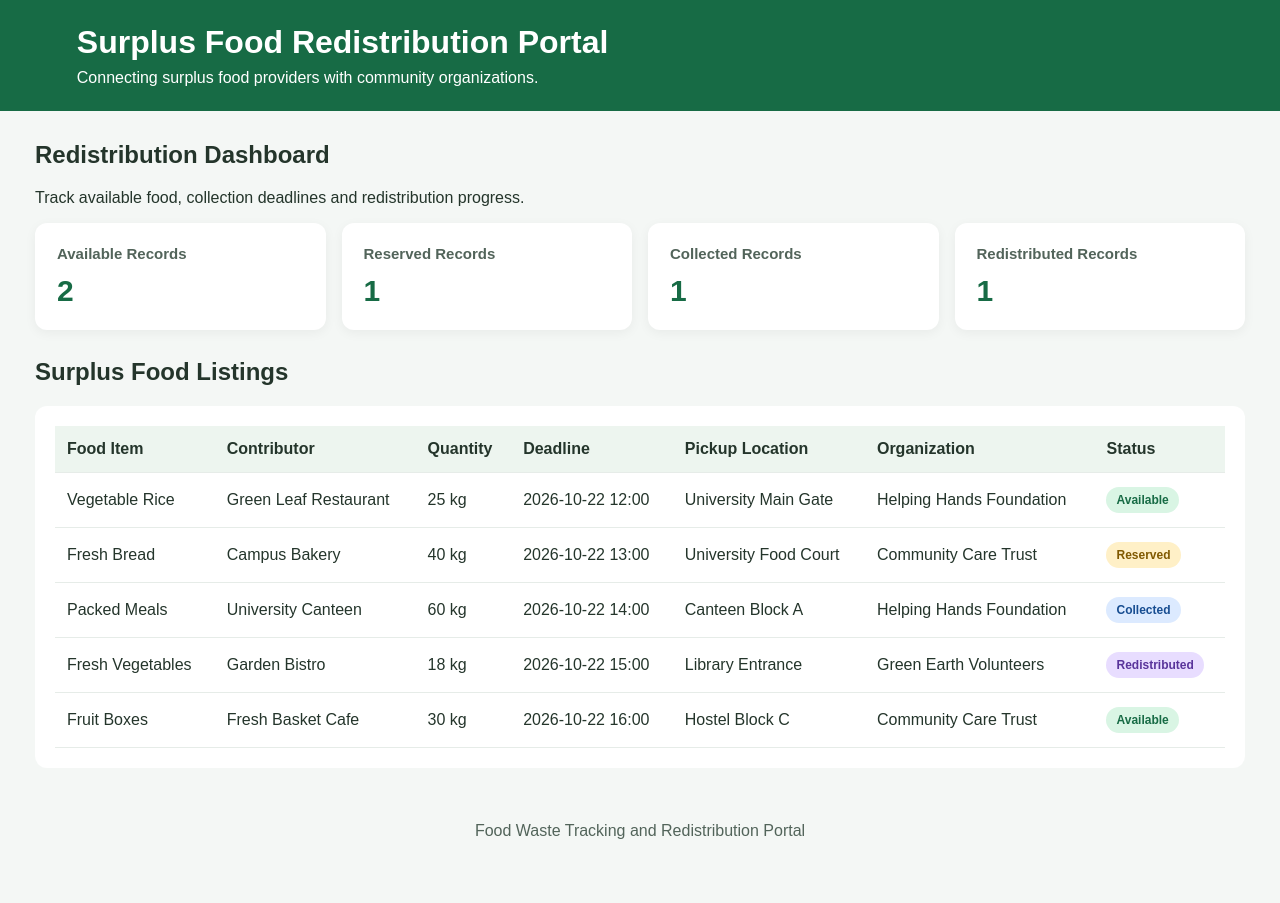
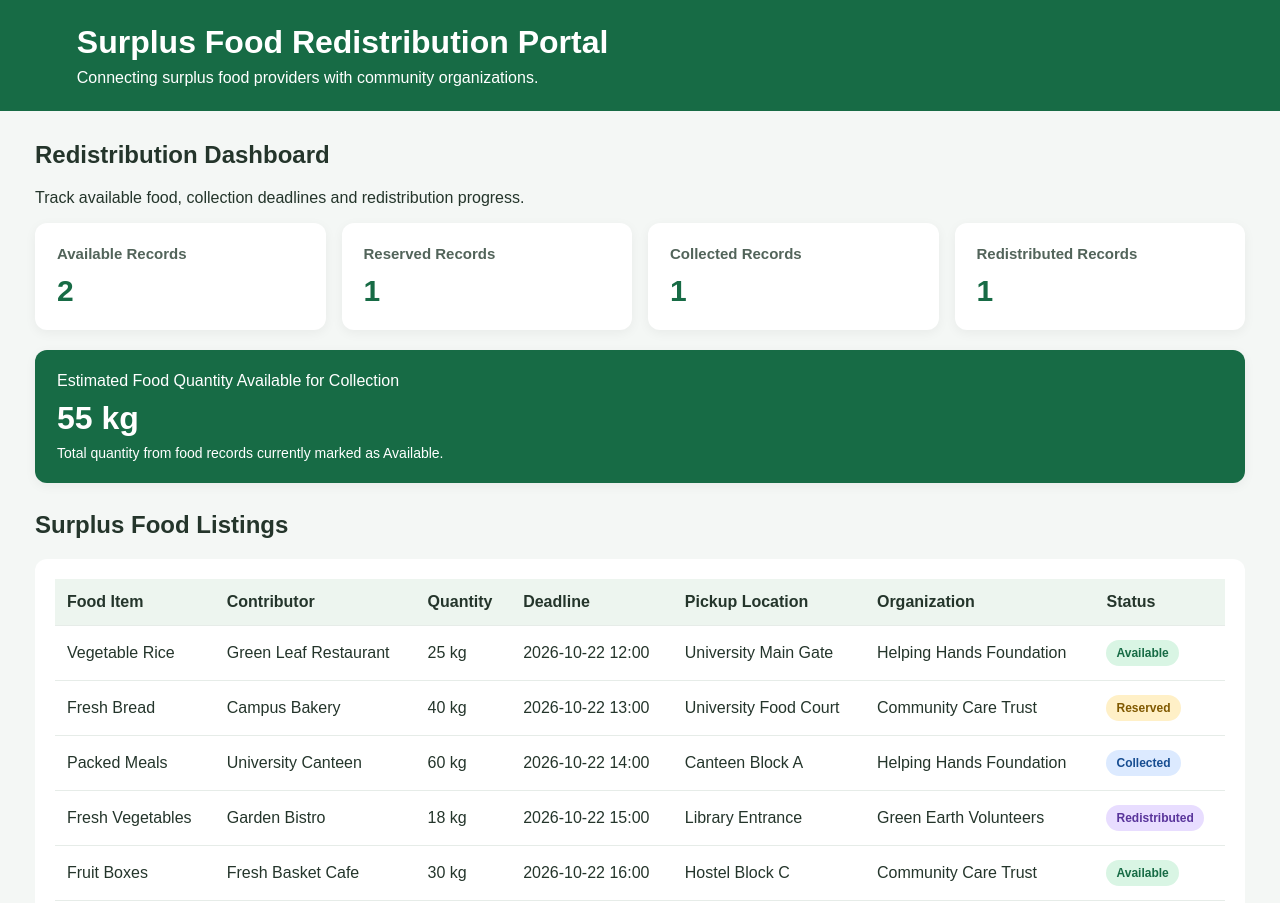
Before and after one commit to theskymishra/surplus-food-portal, a plain HTML site: page index.html in a window 1280 px wide. Shown: the top 903 px of the page. Before the commit the page ends 864 px from the top, so only its background shows below. Drawn offline with Linux system fonts and the light colour scheme.

Commit message:
Enhance portal with redistribution status dashboard

```diff
--- a/index.html
+++ b/index.html
@@ -1,3 +1,4 @@
+
 <!DOCTYPE html>
 <html lang="en">
 <head>
@@ -40,7 +41,7 @@
             display: grid;
             grid-template-columns: repeat(4, minmax(0, 1fr));
             gap: 16px;
-            margin-bottom: 28px;
+            margin-bottom: 20px;
         }
 
         .card {
@@ -60,6 +61,31 @@
             font-size: 30px;
             font-weight: bold;
             color: #176b45;
+        }
+
+        .quantity-card {
+            background: #176b45;
+            color: white;
+            padding: 22px;
+            border-radius: 12px;
+            margin-bottom: 28px;
+            box-shadow: 0 3px 12px #0000000d;
+        }
+
+        .quantity-card h3 {
+            margin: 0 0 10px;
+            font-size: 16px;
+            font-weight: normal;
+        }
+
+        .quantity {
+            font-size: 32px;
+            font-weight: bold;
+        }
+
+        .quantity-card p {
+            margin: 8px 0 0;
+            font-size: 14px;
         }
 
         .table-container {
@@ -162,6 +188,12 @@
                 <h3>Redistributed Records</h3>
                 <div class="number" id="redistributedCount">0</div>
             </div>
+        </section>
+
+        <section class="quantity-card">
+            <h3>Estimated Food Quantity Available for Collection</h3>
+            <div class="quantity" id="availableQuantity">0 kg</div>
+            <p>Total quantity from food records currently marked as Available.</p>
         </section>
 
         <h2>Surplus Food Listings</h2>
@@ -271,6 +303,13 @@
                     status.toLowerCase() + "Count"
                 ).textContent = count;
             });
+
+            const availableQuantity = foodRecords
+                .filter(record => record.status === "Available")
+                .reduce((total, record) => total + record.quantity, 0);
+
+            document.getElementById("availableQuantity").textContent =
+                `${availableQuantity} kg`;
         }
 
         renderDashboard();
```
